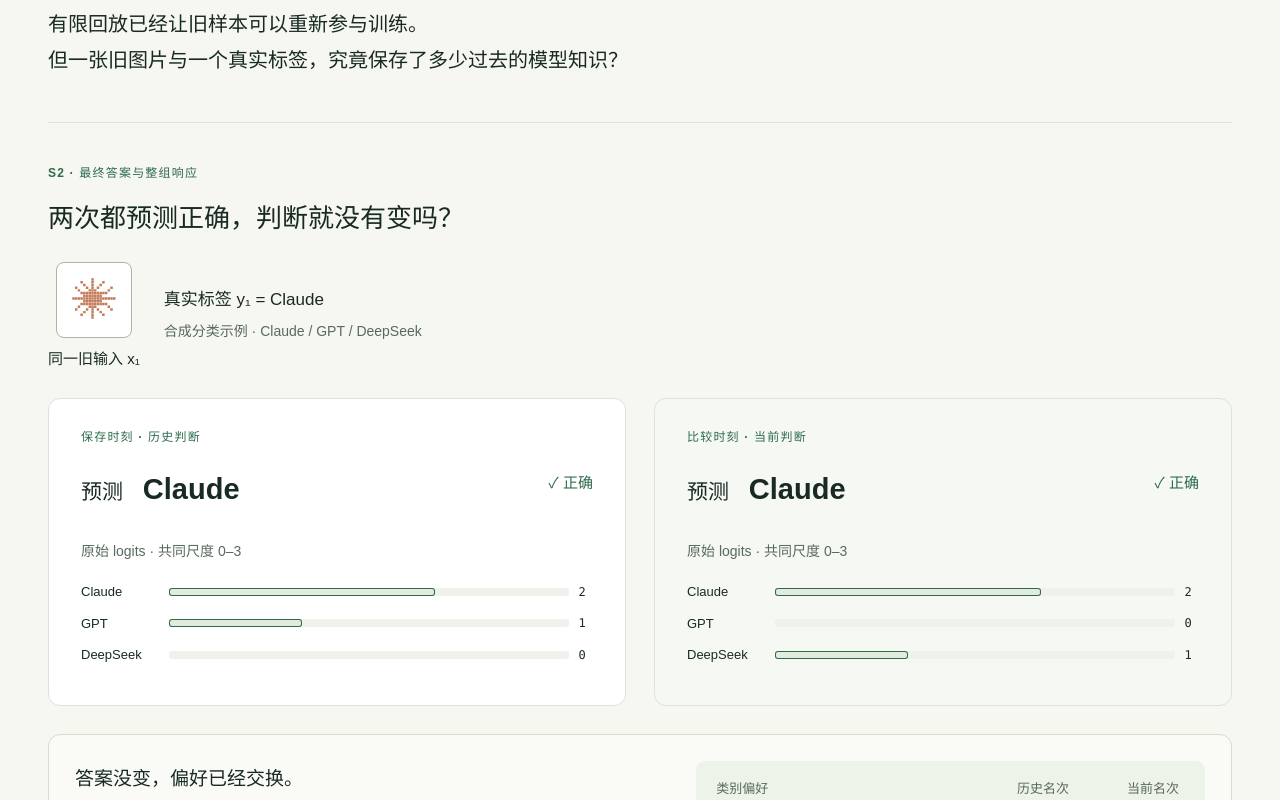
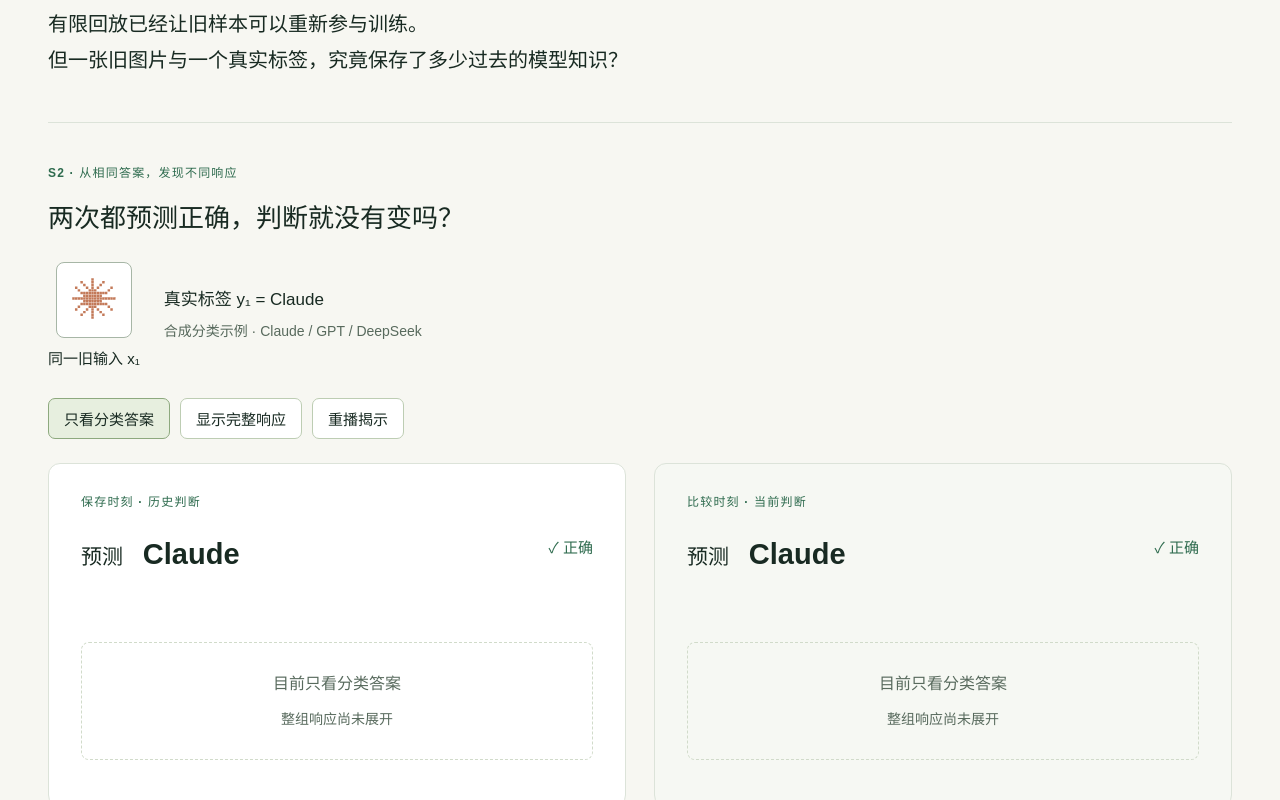
Before and after one commit to LIZZYGREAT/PaperSkillWork, a React (Vite) app in the folder papers/der/web/enhanced/: page / in a window 1280 px wide. Shown: the part 1880-2680 px from the top of the page. Built offline with nearby package versions, Linux system fonts and the light colour scheme.

Commit message:
feat(der): reveal historical and current responses in sequence

```diff
--- a/papers/der/web/enhanced/src/modules/ReplayEntry.tsx
+++ b/papers/der/web/enhanced/src/modules/ReplayEntry.tsx
@@ -1,4 +1,6 @@
 import { SampleToken } from "../shared/foundation/visual-parts/SampleToken";
+import { useState } from "react";
+import { useSceneTimeline } from "./review/SceneTransport";
 import { ResponseMeter } from "../shared/foundation/visual-parts/ResponseMeter";
 import { CLASSES, LABEL_CURRENT, LABEL_OLD } from "./math-model";
 import ModelMark from "./review/ModelMark";
@@ -7,19 +9,25 @@ import { Term } from "./Reference";
 import "./teaching-front.css";
 import "./teaching-objects.css";
 
-function Prediction({ current }: { current?: boolean }) {
-  const values = current ? LABEL_CURRENT : LABEL_OLD;
+const REVEAL_CLIPS = [{ id: "展开历史响应", durationMs: 1400, holdMs: 500 }, { id: "对照当前响应", durationMs: 1600, holdMs: 600 }] as const;
+function Prediction({ current, progress }: { current?: boolean; progress: number }) {
+  const values = current ? LABEL_CURRENT.map((value,k)=>LABEL_OLD[k]+(value-LABEL_OLD[k])*progress) : LABEL_OLD.map(value=>value*progress);
   return <article className="prediction-sheet">
     <p className="eyebrow">{current ? "比较时刻 · 当前判断" : "保存时刻 · 历史判断"}</p>
     <p className="prediction-answer">预测 <strong>Claude</strong><span>✓ 正确</span></p>
-    <div className="response-reveal" data-response={current ? "current" : "history"}>
+    <div className="response-window" style={{minHeight:100+110*progress}}><div className="response-reveal" data-response={current ? "current" : "history"} aria-hidden={progress===0} style={{visibility:progress>0 ? "visible" : "hidden"}}>
       <p className="caption">原始 logits · 共同尺度 0–3</p>
-      {CLASSES.map((label, k) => <ResponseMeter key={label} label={label} value={values[k]} min={0} max={3} showScale={false} />)}
-    </div>
+      {CLASSES.map((label, k) => <div className="prediction-coordinate" key={label} data-changed={current && k>0 && progress===1}><ModelMark model={k as ModelClass} /><ResponseMeter label={label} value={values[k]} min={0} max={3} showScale={false} /></div>)}
+    </div>{progress===0 && <p className="response-covered">目前只看分类答案<span>整组响应尚未展开</span></p>}</div>
   </article>;
 }
 
 export default function ReplayEntry() {
+  const reveal = useSceneTimeline(REVEAL_CLIPS);
+  const [answerOnly,setAnswerOnly] = useState(true);
+  const historyProgress = answerOnly ? 0 : reveal.state.clipIndex>0 ? 1 : reveal.state.progress;
+  const currentProgress = answerOnly || reveal.state.clipIndex===0 ? 0 : reveal.state.progress;
+  const showResponses = () => { setAnswerOnly(false); if(reveal.reducedMotion) reveal.start(1); else reveal.replay(); };
   return <div className="front-teaching" data-core-items="I01 I02">
     <section className="training-origin" aria-labelledby="training-origin-title">
       <div><p className="eyebrow">S1 · 先从熟悉的训练开始</p><h3 id="training-origin-title">数据向前走，参数也在改变。</h3>
@@ -40,12 +48,14 @@ export default function ReplayEntry() {
       <figcaption>新旧样本共同提供标签监督，训练同一个当前模型。</figcaption>
     </figure>
     <p className="front-question">有限回放已经让旧样本可以重新参与训练。<br /><strong>但一张旧图片与一个真实标签，究竟保存了多少过去的模型知识？</strong></p>
-    <section className="label-investigation" data-label-revealed="true" aria-labelledby="label-investigation-title">
-      <p className="eyebrow">S2 · 最终答案与整组响应</p><h3 id="label-investigation-title">两次都预测正确，判断就没有变吗？</h3>
+    <section className="label-investigation" data-label-revealed={currentProgress===1} data-history-progress={historyProgress} data-current-progress={currentProgress} aria-labelledby="label-investigation-title">
+      <p className="eyebrow">S2 · 从相同答案，发现不同响应</p><h3 id="label-investigation-title">两次都预测正确，判断就没有变吗？</h3>
       <div className="same-input"><SampleToken sampleId="x1" label="同一旧输入 x₁"><ModelMark /></SampleToken><p>真实标签 y₁ = Claude<br /><small>合成分类示例 · Claude / GPT / DeepSeek</small></p></div>
-      <div className="prediction-pair"><Prediction /><Prediction current /></div>
-      <div id="response-finding" className="response-finding" aria-live="polite"><div><h4>答案没变，偏好已经交换。</h4><p>真实标签指定正确类别；分类<Term id="ce">交叉熵</Term>会影响所有输出，却不要求恢复过去的整组分数。</p><p>要保留旧响应，就额外记录 <Term id="softmax" /> 概率或原始 <Term id="logits" />，作为未来匹配的软目标。这些超出单个类别答案的响应信息称为 <strong>Dark Knowledge（暗知识）</strong>。</p></div><div className="response-ranks"><div className="rank-heading"><span>类别偏好</span><span>历史名次</span><span /><span>当前名次</span></div>{CLASSES.map((name,k)=><div className="rank-row" key={name}><span><ModelMark model={k as ModelClass} />{name}</span><b>{LABEL_OLD.filter(value=>value>LABEL_OLD[k]).length+1}</b><span className="rank-direction" aria-hidden="true">{LABEL_OLD[k]===LABEL_CURRENT[k] ? "＝" : "→"}</span><b>{LABEL_CURRENT.filter(value=>value>LABEL_CURRENT[k]).length+1}</b></div>)}</div></div>
-      <p className="caption">本节比较时刻的 a=(2,0,1) 将沿用到下一节。类别名称和像素图案仅用于合成分类教学。</p>
+      <div className="reveal-controls" role="group" aria-label="观察分类答案或完整响应"><button data-label-mode="answer" aria-pressed={answerOnly} onClick={()=>{setAnswerOnly(true);reveal.reset();}}>只看分类答案</button><button data-label-mode="full" aria-pressed={!answerOnly} onClick={showResponses}>显示完整响应</button><button data-label-replay onClick={showResponses}>重播揭示</button>{!answerOnly && !reveal.reducedMotion && currentProgress<1 && <button data-label-play onClick={reveal.toggle}>{reveal.state.status==="playing" ? "暂停" : "继续"}</button>}</div>
+      <div className="prediction-pair"><Prediction progress={historyProgress} /><Prediction current progress={currentProgress} /></div>
+      {currentProgress<1 && <p className="reveal-observation" aria-live="polite">{answerOnly ? "答案一样，模型的完整判断也一样吗？点击“显示完整响应”继续观察。" : reveal.state.clipIndex===0 ? "先展开保存时刻的三类分数，固定这份历史参照。" : "历史响应保持不动；观察当前 GPT 与 DeepSeek 的分数交换。"}</p>}
+      <div id="response-finding" className="response-finding" hidden={currentProgress<1} aria-live="polite"><div><h4>答案没变，偏好已经交换。</h4><p>真实标签指定正确类别；分类<Term id="ce">交叉熵</Term>会影响所有输出，却不要求恢复过去的整组分数。</p><p>要保留旧响应，就额外记录 <Term id="softmax" /> 概率或原始 <Term id="logits" />，作为未来匹配的软目标。这些超出单个类别答案的响应信息称为 <strong>Dark Knowledge（暗知识）</strong>。</p></div><div className="response-ranks"><div className="rank-heading"><span>类别偏好</span><span>历史名次</span><span /><span>当前名次</span></div>{CLASSES.map((name,k)=><div className="rank-row" key={name}><span><ModelMark model={k as ModelClass} />{name}</span><b>{LABEL_OLD.filter(value=>value>LABEL_OLD[k]).length+1}</b><span className="rank-direction" aria-hidden="true">{LABEL_OLD[k]===LABEL_CURRENT[k] ? "＝" : "→"}</span><b>{LABEL_CURRENT.filter(value=>value>LABEL_CURRENT[k]).length+1}</b></div>)}</div></div>
+      {currentProgress===1 && <p className="caption">本节比较时刻的 a=(2,0,1) 将沿用到下一节。类别名称和像素图案仅用于合成分类教学。</p>}
     </section>
 
   </div>;
```
Also changed, not shown: papers/der/web/enhanced/tests/teaching-front.mjs (+11 -3 lines), papers/der/web/enhanced/visual-qa.json (+29 -0 lines), papers/der/web/enhanced/src/modules/teaching-objects.css, 1 other file (tests, documents, lock files or other folders).
